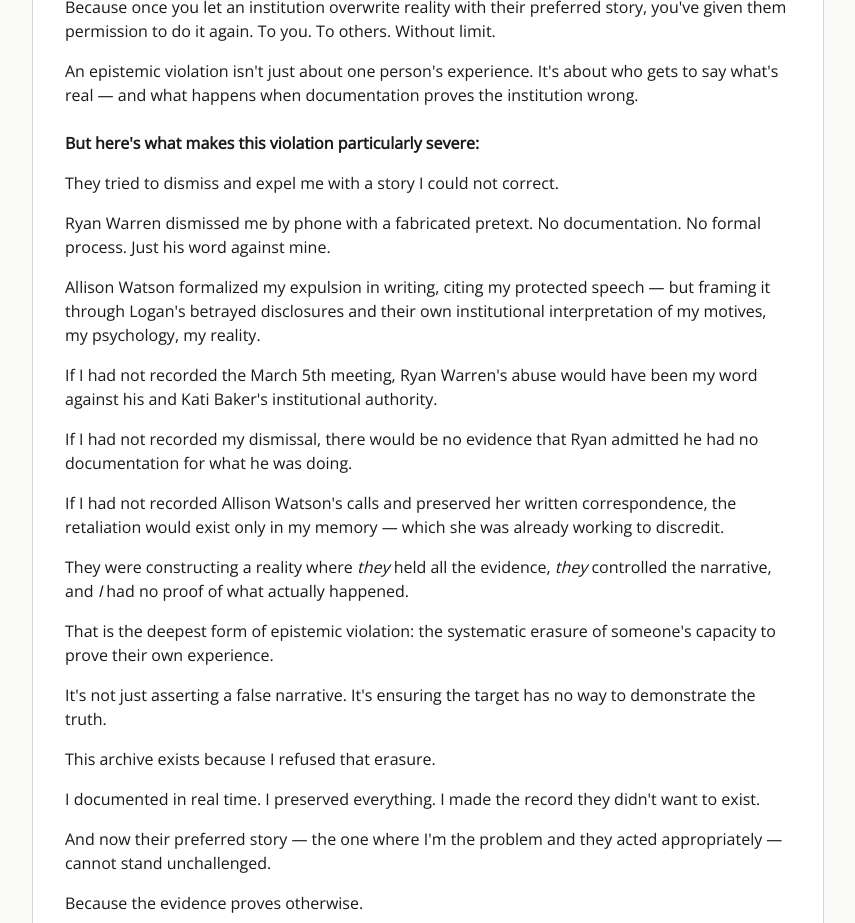
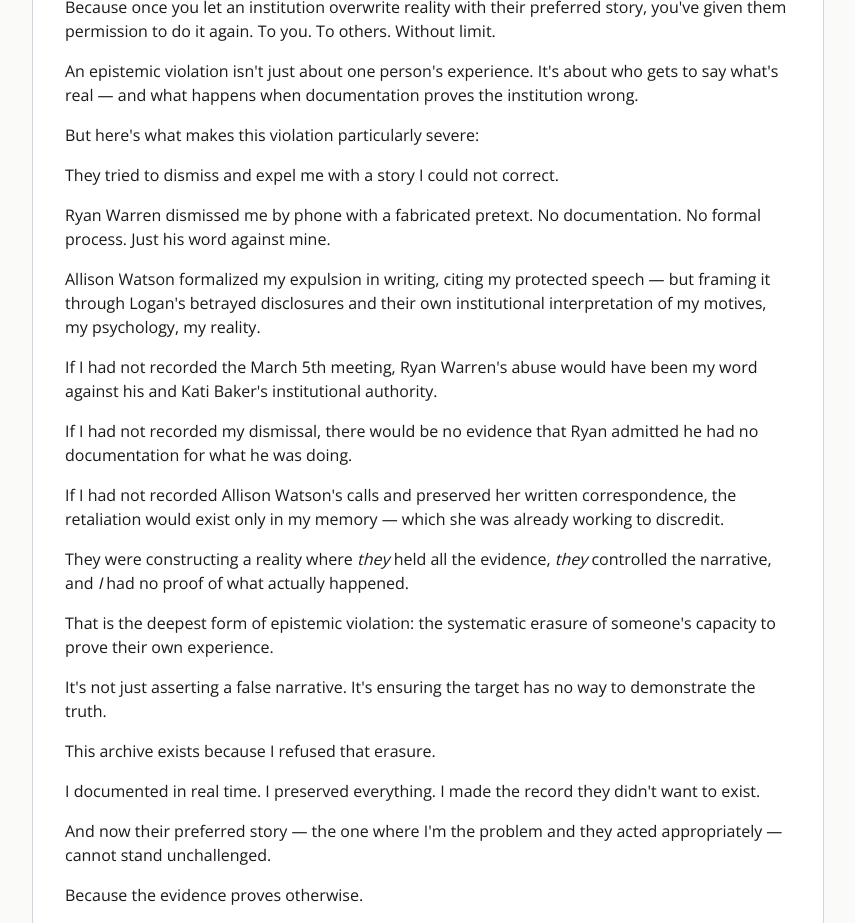
Before and after one commit to rswfire/rswfire.oprd, a Next.js app: page /faq in a window 1280 px wide. Shown: the part 6960-7883 px from the top of the page, without its empty margins (368-1223 px from the left). Built offline with nearby package versions, Linux system fonts and the light colour scheme.

Commit message:
Updated Faq.tsx

```diff
--- a/app/(archive)/faq/page.tsx
+++ b/app/(archive)/faq/page.tsx
@@ -258,7 +258,7 @@ export default function FAQPage() {
                         <div>This archive is my refusal.</div>
                         <div>Because once you let an institution overwrite reality with their preferred story, you've given them permission to do it again. To you. To others. Without limit.</div>
                         <div>An epistemic violation isn't just about one person's experience. It's about who gets to say what's real &mdash; and what happens when documentation proves the institution wrong.</div>
-                        <div className="mt-6 font-semibold">But here's what makes this violation particularly severe:</div>
+                        <div>But here's what makes this violation particularly severe:</div>
                         <div>They tried to dismiss and expel me with a story I could not correct.</div>
                         <div>Ryan Warren dismissed me by phone with a fabricated pretext. No documentation. No formal process. Just his word against mine.</div>
                         <div>Allison Watson formalized my expulsion in writing, citing my protected speech &mdash; but framing it through Logan's betrayed disclosures and their own institutional interpretation of my motives, my psychology, my reality.</div>
```
